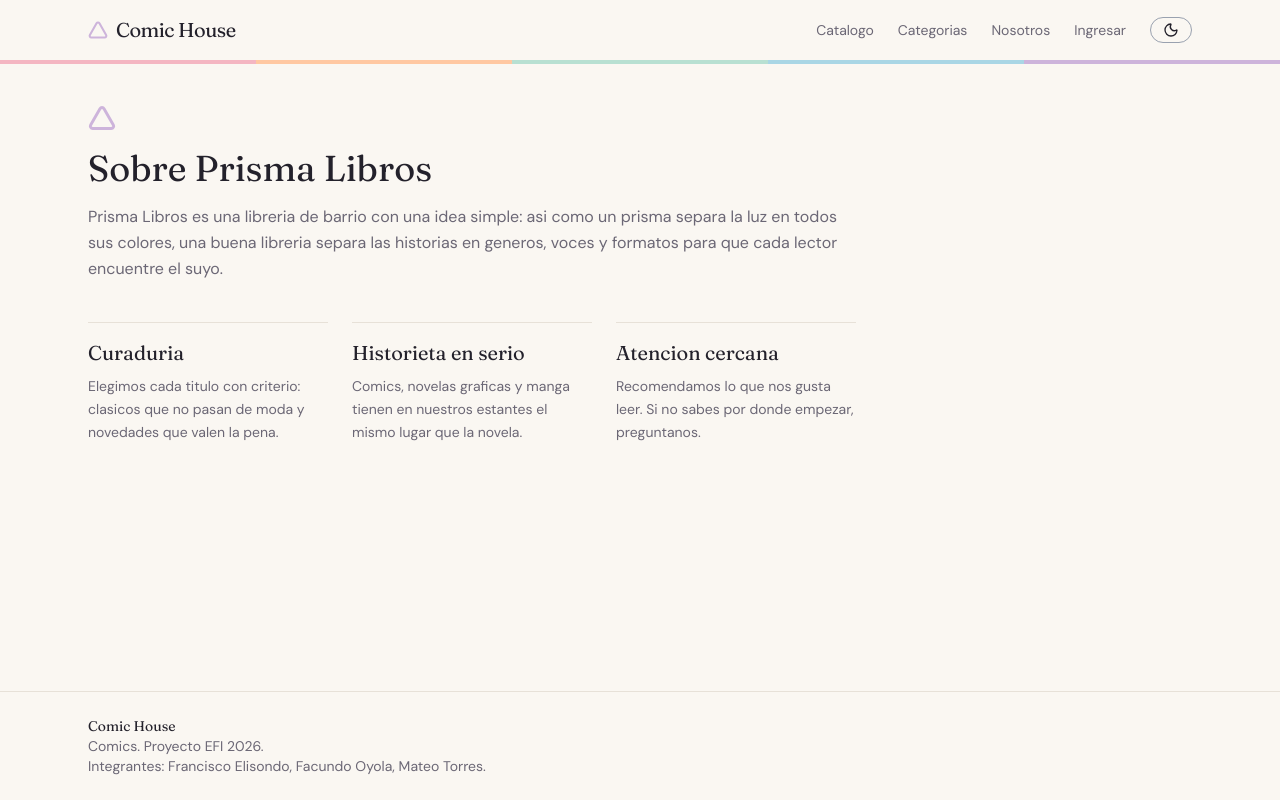
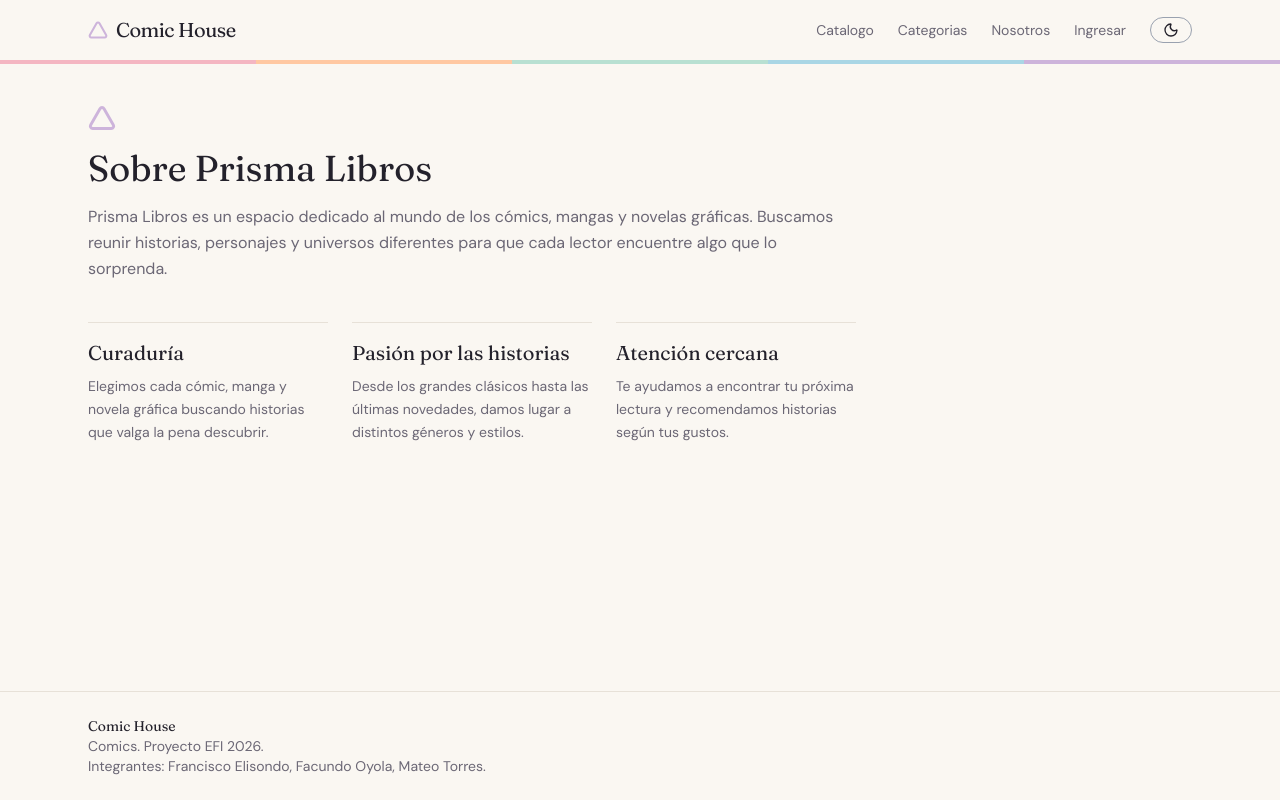
Before and after one commit to utr-i/ComicHouse, a Next.js app: page /nosotros in a window 1280 px wide. Built offline with nearby package versions, Linux system fonts and the light colour scheme.

Commit message:
fix: improve catalog filters and delete confirmations

```diff
--- a/src/app/catalogo/[id]/page.tsx
+++ b/src/app/catalogo/[id]/page.tsx
@@ -35,7 +35,7 @@ export default async function ProductoPage({
         Volver al catálogo
       </Link>
 
-      <div className="relative flex aspect-[16/9] w-full items-center justify-center overflow-hidden rounded-2xl bg-surface">
+      <div className="relative flex aspect-[16/9] w-full items-center justify-center overflow-hidden rounded-2xl bg-paper">
         {portada ? (
           <Image
             src={portada.imagen}
@@ -56,10 +56,10 @@ export default async function ProductoPage({
       </div>
 
       <div className="grid gap-6 md:grid-cols-[1fr_280px]">
-        <section className="rounded-2xl border border-border bg-surface p-6">
+        <section className="rounded-2xl border border-line bg-paper p-6">
           <Link
             href={`/categorias/${producto.categoria.slug}`}
-            className="text-xs font-bold uppercase tracking-widest text-accent"
+            className="text-xs font-bold uppercase tracking-widest text-ink"
           >
             {producto.categoria.nombre}
           </Link>
@@ -70,7 +70,7 @@ export default async function ProductoPage({
 
           <p className="mt-2 text-sm text-muted">{producto.autor}</p>
 
-          <div className="my-6 border-t border-border" />
+          <div className="my-6 border-t border-line" />
 
           <h2 className="mb-3 text-sm font-semibold">Información del cómic</h2>
 
@@ -89,15 +89,15 @@ export default async function ProductoPage({
           </dl>
         </section>
 
-        <aside className="flex h-fit flex-col gap-5 rounded-2xl border border-border bg-surface p-6">
+        <aside className="flex h-fit flex-col gap-5 rounded-2xl border border-line bg-paper p-6">
           <div>
             <p className="text-sm text-muted">Precio del cómic</p>
-            <p className="mt-1 text-3xl font-bold text-accent">
+            <p className="mt-1 text-3xl font-bold text-ink">
               {formatPrecio(producto.precio)}
             </p>
           </div>
 
-          <div className="border-t border-border pt-5">
+          <div className="border-t border-line pt-5">
             <Badge stock={producto.stock} />
 
             <h2 className="mt-5 font-semibold">
--- a/src/app/catalogo/page.tsx
+++ b/src/app/catalogo/page.tsx
@@ -1,45 +1,63 @@
 
-import { getProductos, listarPortadas } from "@/lib/api";
+import { Suspense } from "react";
+import {
+  getProductos,
+  getCategorias,
+  listarPortadas,
+} from "@/lib/api";
 import ProductGrid from "@/components/ProductGrid";
 import Pagination from "@/components/Pagination";
+import SearchFilters from "@/components/SearchFilters";
+
 export const dynamic = "force-dynamic";
 
 export default async function CatalogoPage({
   searchParams,
 }: {
-  searchParams: Promise<{ page?: string; search?: string }>;
+  searchParams: Promise<{
+    page?: string;
+    search?: string;
+    categoria?: string;
+    orden?: string;
+  }>;
 }) {
   const params = await searchParams;
   const page = Math.max(1, Number(params.page) || 1);
   const search = params.search?.trim();
+  const categoria = params.categoria;
+  const orden =
+    params.orden === "precio-asc" || params.orden === "precio-desc"
+      ? params.orden
+      : "titulo";
 
-  const [data, portadas] = await Promise.all([
-    getProductos({
-      page,
-      search,
-    }),
+  const [data, portadas, categorias] = await Promise.all([
+    getProductos({ page, search, categoria, orden }),
     listarPortadas(),
+    getCategorias(),
   ]);
 
   return (
     <section className="flex flex-col gap-8">
       <div>
-        <h1 className="font-display text-4xl">
-          Nuestro catalogo
-        </h1>
+        <h1 className="font-display text-4xl">Nuestro catálogo</h1>
         <p className="mt-2 text-muted">
-          Descubri todos nuestros comics y novedades.
+          Descubrí todos nuestros cómics y novedades.
         </p>
         <p className="mt-1 text-sm text-muted">
           {data.count} productos
         </p>
       </div>
 
+      <Suspense fallback={<p className="text-muted">Cargando filtros...</p>}>
+        <SearchFilters categorias={categorias} />
+      </Suspense>
+
       <ProductGrid productos={data.results} portadas={portadas} />
+
       <Pagination
         page={data.page}
         totalPages={data.totalPages}
-        params={{ search }}
+        params={{ search, categoria, orden }}
         basePath="/catalogo"
       />
     </section>
--- a/src/app/categorias/page.tsx
+++ b/src/app/categorias/page.tsx
@@ -20,7 +20,7 @@ export default async function CategoriasPage() {
           <Link
             key={categoria.id}
             href={`/categorias/${categoria.slug}`}
-            className="rounded-xl border border-border bg-card p-6 transition hover:-translate-y-1 hover:border-ink"
+            className="rounded-xl border border-line bg-paper p-6 transition hover:-translate-y-1 hover:border-ink"
           >
             <h2 className="font-display text-xl font-bold">
               {categoria.nombre}
--- a/src/app/nosotros/page.tsx
+++ b/src/app/nosotros/page.tsx
@@ -1,20 +1,21 @@
+
 import { Triangle } from "lucide-react";
 
 const valores = [
   {
-    titulo: "Curaduria",
+    titulo: "Curaduría",
     texto:
-      "Elegimos cada titulo con criterio: clasicos que no pasan de moda y novedades que valen la pena.",
+      "Elegimos cada cómic, manga y novela gráfica buscando historias que valga la pena descubrir.",
   },
   {
-    titulo: "Historieta en serio",
+    titulo: "Pasión por las historias",
     texto:
-      "Comics, novelas graficas y manga tienen en nuestros estantes el mismo lugar que la novela.",
+      "Desde los grandes clásicos hasta las últimas novedades, damos lugar a distintos géneros y estilos.",
   },
   {
-    titulo: "Atencion cercana",
+    titulo: "Atención cercana",
     texto:
-      "Recomendamos lo que nos gusta leer. Si no sabes por donde empezar, preguntanos.",
+      "Te ayudamos a encontrar tu próxima lectura y recomendamos historias según tus gustos.",
   },
 ];
 
@@ -25,10 +26,9 @@ export default function NosotrosPage() {
         <Triangle size={28} className="text-lilac" strokeWidth={2.5} />
         <h1 className="font-display text-4xl">Sobre Prisma Libros</h1>
         <p className="leading-relaxed text-muted">
-          Prisma Libros es una libreria de barrio con una idea simple: asi como
-          un prisma separa la luz en todos sus colores, una buena libreria
-          separa las historias en generos, voces y formatos para que cada
-          lector encuentre el suyo.
+          Prisma Libros es un espacio dedicado al mundo de los cómics, mangas y
+          novelas gráficas. Buscamos reunir historias, personajes y universos
+          diferentes para que cada lector encuentre algo que lo sorprenda.
         </p>
       </div>
 
--- a/src/app/page.tsx
+++ b/src/app/page.tsx
@@ -4,16 +4,17 @@ export default function Home() {
   return (
     <section className="flex flex-col items-start gap-6 py-16">
       <h1 className="font-display text-5xl leading-tight md:text-6xl">
-        Cada libro, <br /> un color distinto.
+        Historias que <br /> merecen ser contadas.
       </h1>
       <p className="max-w-md text-muted">
-        Libreria y comics. Novedades, clasicos y ediciones especiales en un solo lugar.
+        Tu lugar para descubrir cómics, mangas y novelas gráficas.
+        Encontrá tus historias favoritas y nuevas aventuras.
       </p>
       <Link
         href="/catalogo"
         className="rounded-full bg-mint px-6 py-3 text-sm text-[#23212b] hover:opacity-80"
       >
-        Ver catalogo
+        Ver catálogo
       </Link>
     </section>
   );
--- a/src/components/dashboard/autores/DeleteAutorButton.tsx
+++ b/src/components/dashboard/autores/DeleteAutorButton.tsx
@@ -35,8 +35,9 @@ export default function DeleteAutorButton({
   if (confirmar) {
     return (
       <span className="flex items-center gap-2 text-sm">
-        <span className="text-muted">¿Borrar {nombre}?</span>
-
+        <span className="text-muted">
+          ¿Eliminar a {nombre}? Los cómics asociados también podrían eliminarse.
+        </span>
         <button
           onClick={borrar}
           disabled={pending}
--- a/src/components/dashboard/editoriales/TablaEditoriales.tsx
+++ b/src/components/dashboard/editoriales/TablaEditoriales.tsx
@@ -96,8 +96,9 @@ export default function TablaEditoriales({
                   <td className="py-3">
                     {confirmar === editorial.id ? (
                       <div className="flex flex-wrap items-center gap-2">
-                        <span className="text-muted">¿Borrar?</span>
-
+                        <span className="text-muted">
+                          ¿Eliminar esta editorial? Los cómics asociados también podrían eliminarse.
+                        </span>
                         <button
                           onClick={() => borrar(editorial.id)}
                           disabled={pending}
--- a/src/components/dashboard/generos/TablaGeneros.tsx
+++ b/src/components/dashboard/generos/TablaGeneros.tsx
@@ -95,8 +95,9 @@ export default function TablaGeneros({
                   <td className="py-3">
                     {confirmar === genero.id ? (
                       <div className="flex flex-wrap items-center gap-2">
-                        <span className="text-muted">¿Borrar?</span>
-
+                        <span className="text-muted">
+                          ¿Eliminar este género? Los cómics asociados también podrían eliminarse.
+                        </span>
                         <button
                           onClick={() => borrar(genero.id)}
                           disabled={pending}
```
Also changed, not shown: 2 other files (tests, documents, lock files or other folders).
